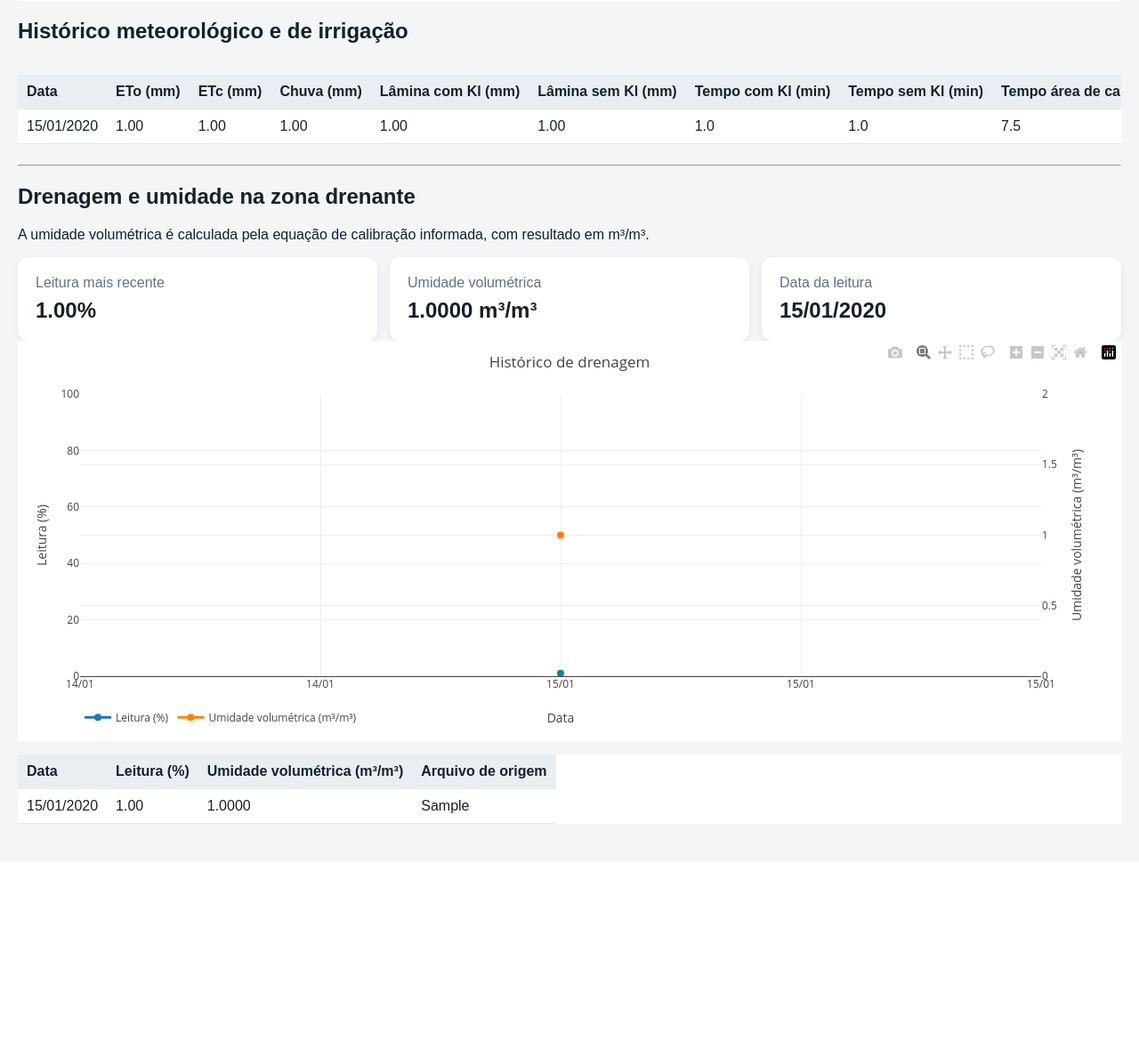
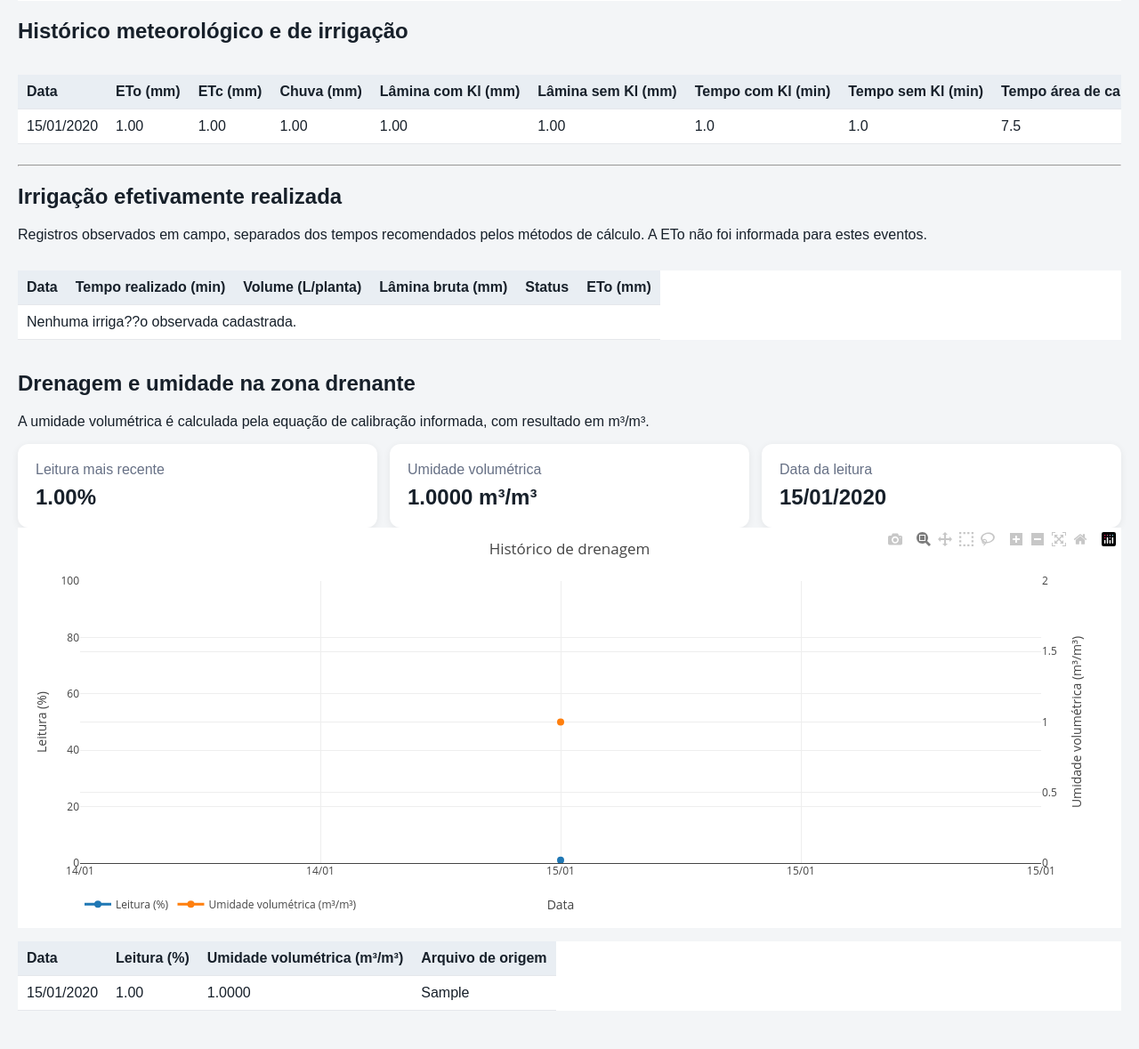
Before and after one commit to jeanbross85-cmyk/IrrigaOnline, a FastAPI app: page / in a window 1280 px wide. Shown: the part 1476-2655 px from the top of the page at 89% size. Before the commit the page ends 2402 px from the top, so only its background shows below. Run offline with FastAPI, Linux system fonts and the light colour scheme; the visitor is signed in with stand-in values (Sample User, id 1); tables that the repository leaves empty hold one stand-in row (values such as "Sample post"); some libraries are stand-ins or nearby versions.

Commit message:
Corrige textos e valores ausentes no histórico e dashboard

```diff
--- a/app/templates/dashboard.html
+++ b/app/templates/dashboard.html
@@ -112,6 +112,54 @@
 {% endif %}
 
 <hr>
+
+
+<h2>Irrigação efetivamente realizada</h2>
+<p>
+    Registros observados em campo, separados dos tempos recomendados
+    pelos métodos de cálculo. A ETo não foi informada para estes eventos.
+</p>
+
+<div style="overflow-x:auto;">
+    <table>
+        <thead>
+            <tr>
+                <th>Data</th>
+                <th>Tempo realizado (min)</th>
+                <th>Volume (L/planta)</th>
+                <th>Lâmina bruta (mm)</th>
+                <th>Status</th>
+                <th>ETo (mm)</th>
+            </tr>
+        </thead>
+        <tbody>
+        {% for evento in irrigation_events %}
+            <tr>
+                <td>{{ evento.data.strftime('%d/%m/%Y') }}</td>
+                <td>{{ "%.0f"|format(evento.tempo_irrigacao_min) }}</td>
+                <td>
+                    {% if evento.volume_planta_l is not none %}
+                        {{ "%.3f"|format(evento.volume_planta_l) }}
+                    {% else %}—{% endif %}
+                </td>
+                <td>
+                    {% if evento.lamina_bruta_mm is not none %}
+                        {{ "%.2f"|format(evento.lamina_bruta_mm) }}
+                    {% else %}—{% endif %}
+                </td>
+                <td>{{ evento.status_dados }}</td>
+                <td>
+                    {% if evento.eto_mm is not none %}
+                        {{ "%.2f"|format(evento.eto_mm) }}
+                    {% else %}—{% endif %}
+                </td>
+            </tr>
+        {% else %}
+            <tr><td colspan="6">Nenhuma irriga??o observada cadastrada.</td></tr>
+        {% endfor %}
+        </tbody>
+    </table>
+</div>
 
 <h2>Drenagem e umidade na zona drenante</h2>
 <p>
```
Also changed, not shown: app/templates/historico.html (+39 -0 lines).
